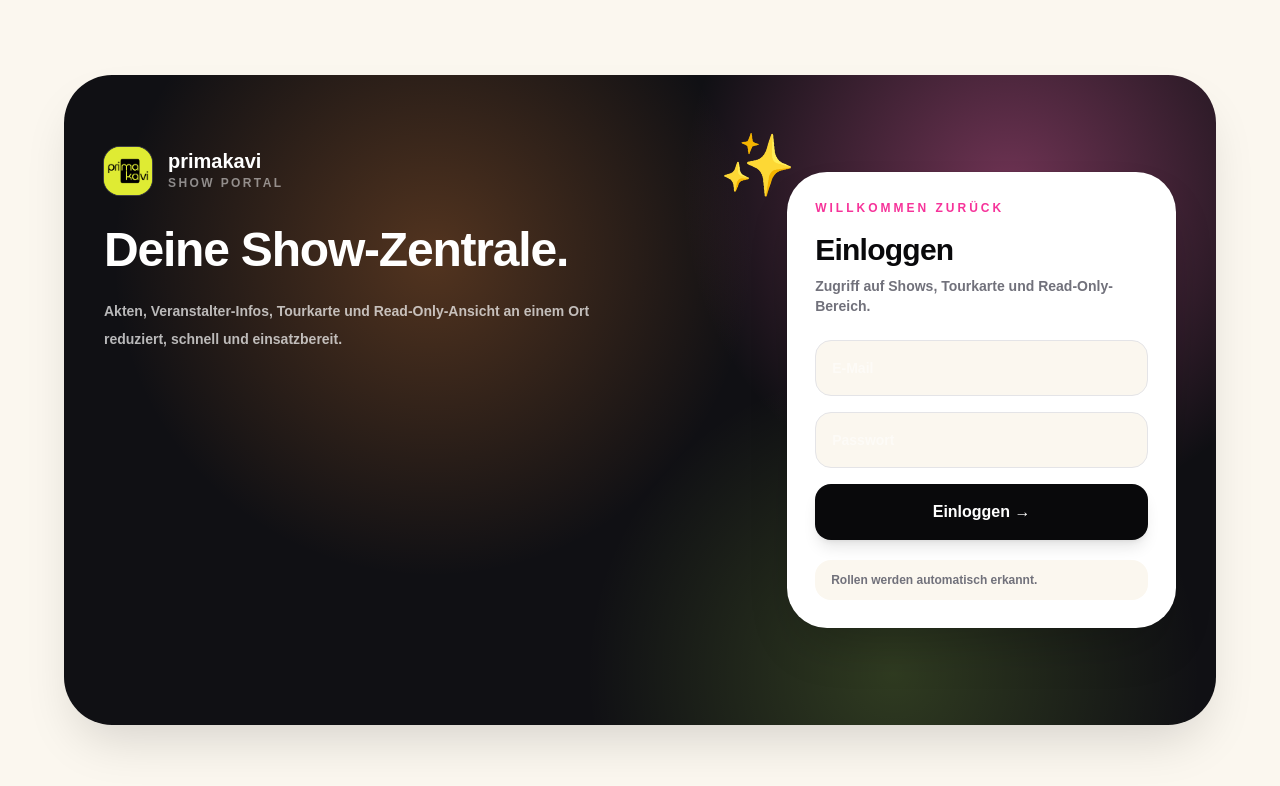
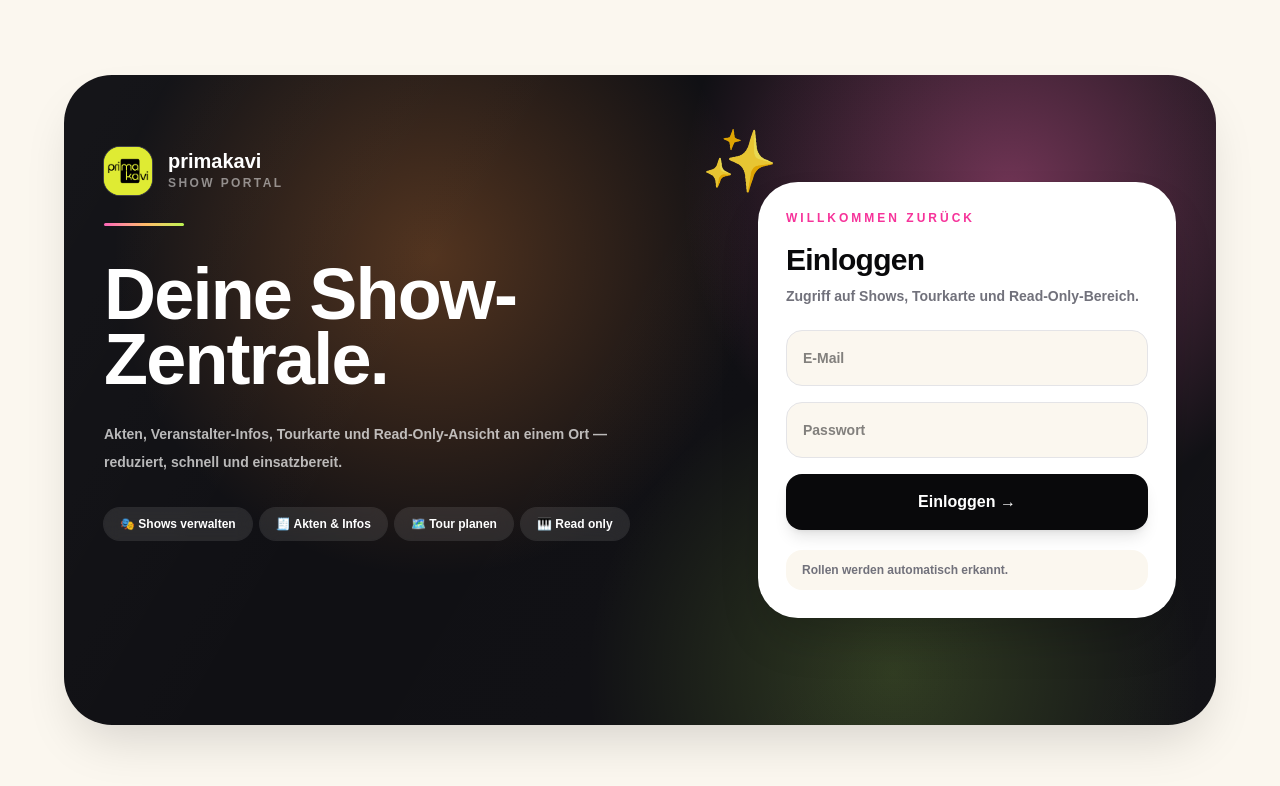
Before and after one commit to primakavi/primakavi-show-portal, a Next.js app: page /login in a window 1280 px wide. Shown: the top 786 px of the page. Built offline with nearby package versions, Linux system fonts and the light colour scheme.

Commit message:
Polish login design

```diff
--- a/app/login/page.tsx
+++ b/app/login/page.tsx
@@ -8,22 +8,17 @@ export default function LoginPage({
   searchParams?: { error?: string };
 }) {
   return (
-<main className="flex min-h-screen items-center justify-center bg-[#fbf7ef] px-5 py-6">
+    <main className="flex min-h-screen items-center justify-center bg-[#fbf7ef] px-5 py-6">
+      <div className="relative mx-auto w-full max-w-6xl overflow-hidden rounded-[3rem] bg-[#101014] text-white shadow-2xl shadow-black/15">
+        <div className="absolute inset-0 bg-[radial-gradient(circle_at_82%_18%,rgba(255,105,180,0.4),transparent_30%),radial-gradient(circle_at_32%_28%,rgba(255,145,60,0.28),transparent_35%),radial-gradient(circle_at_72%_92%,rgba(190,255,90,0.18),transparent_30%)]" />
+        <div className="absolute inset-0 bg-[linear-gradient(120deg,rgba(255,255,255,0.06),transparent_35%,rgba(255,255,255,0.03))] opacity-40" />
 
-      {/* HERO BACKGROUND */}
-      <div className="relative mx-auto max-w-6xl overflow-hidden rounded-[3rem] bg-[#101014] text-white shadow-2xl shadow-black/15">
-
-        {/* GRADIENT */}
-        <div className="absolute inset-0 bg-[radial-gradient(circle_at_82%_18%,rgba(255,105,180,0.4),transparent_30%),radial-gradient(circle_at_32%_28%,rgba(255,145,60,0.28),transparent_35%),radial-gradient(circle_at_72%_92%,rgba(190,255,90,0.18),transparent_30%)]" />
-
-        {/* DOODLES */}
-        <div className="absolute top-15 right-105 rotate-6 text-6xl">✨</div>
-
-        {/* CONTENT */}
-<div className="relative grid min-h-[650px] items-start px-10 py-12 lg:grid-cols-[1.2fr_0.8fr]">
-          {/* LEFT TEXT */}
-<div className="max-w-xl pt-4 lg:pt-6">
-              <div className="flex items-start gap-4">
+        <div className="absolute right-[38%] top-14 rotate-6 text-6xl opacity-90">
+          ✨
+        </div>
+        <div className="relative grid min-h-[650px] items-start gap-8 px-10 py-12 lg:grid-cols-[1.15fr_0.85fr]">
+          <section className="max-w-xl pt-4 lg:pt-6">
+            <div className="flex items-start gap-4">
               <div className="relative h-12 w-12 overflow-hidden rounded-2xl bg-[#d9ff00] ring-1 ring-white/20">
                 <Image
                   src="/logo-primakavi.png"
@@ -42,28 +37,35 @@ export default function LoginPage({
               </div>
             </div>
 
-            <h1 className="mt-8 text-5xl font-black leading-[0.95] tracking-tight">
-              Deine Show-Zentrale.
+            <div className="mt-7 h-[3px] w-20 rounded-full bg-gradient-to-r from-pink-400 via-orange-300 to-lime-300" />
+
+            <h1 className="mt-9 text-6xl font-black leading-[0.9] tracking-tight lg:text-7xl">
+              Deine Show-
+              <br />
+              Zentrale.
             </h1>
 
-            <p className="mt-6 text-sm font-semibold leading-7 text-white/70">
-              Akten, Veranstalter-Infos, Tourkarte und Read-Only-Ansicht an einem Ort
-            <br />
-              reduziert, schnell und einsatzbereit.
+            <p className="mt-7 max-w-lg text-sm font-semibold leading-7 text-white/70">
+              Akten, Veranstalter-Infos, Tourkarte und Read-Only-Ansicht an einem
+              Ort — reduziert, schnell und einsatzbereit.
             </p>
 
+<div className="mt-8 flex flex-wrap gap-2">
+  <Badge>🎭 Shows verwalten</Badge>
+  <Badge>🧾 Akten & Infos</Badge>
+  <Badge>🗺️ Tour planen</Badge>
+  <Badge>🎹 Read only</Badge>
+</div>
 
-          </div>
+          </section>
 
-          {/* LOGIN CARD */}
-{/* LOGIN CARD */}
-<div className="mt-10 flex h-full items-center lg:mt-0 lg:pl-10">
-<div className="w-full rounded-[2.5rem] bg-white p-7 shadow-2xl shadow-black/20 ring-1 ring-black/5 backdrop-blur transition duration-300 hover:-translate-y-1 hover:shadow-black/25">
+          <section className="mt-10 flex h-full items-center lg:mt-0 lg:pl-6">
+            <div className="w-full rounded-[2.5rem] bg-white p-7 text-zinc-950 shadow-2xl shadow-black/20 ring-1 ring-black/5 backdrop-blur transition duration-300 hover:-translate-y-1 hover:shadow-black/25">
               <p className="text-xs font-black uppercase tracking-[0.25em] text-pink-500">
                 Willkommen zurück
               </p>
 
-              <h2 className="mt-4 text-3xl font-black tracking-tight text-zinc-950">
+              <h2 className="mt-4 text-3xl font-black tracking-tight">
                 Einloggen
               </h2>
 
@@ -83,6 +85,7 @@ export default function LoginPage({
                   type="email"
                   required
                   placeholder="E-Mail"
+                  autoComplete="email"
                   className="h-14 w-full rounded-2xl border border-zinc-200 bg-[#fbf7ef] px-4 text-sm font-semibold outline-none focus:border-pink-300 focus:ring-4 focus:ring-pink-100"
                 />
 
@@ -91,12 +94,14 @@ export default function LoginPage({
                   type="password"
                   required
                   placeholder="Passwort"
+                  autoComplete="current-password"
                   className="h-14 w-full rounded-2xl border border-zinc-200 bg-[#fbf7ef] px-4 text-sm font-semibold outline-none focus:border-pink-300 focus:ring-4 focus:ring-pink-100"
                 />
 
                 <button
                   type="submit"
-className="h-14 w-full rounded-2xl bg-zinc-950 font-black text-white shadow-lg shadow-black/10 transition duration-300 hover:-translate-y-0.5 hover:shadow-xl hover:shadow-black/20"                >
+                  className="h-14 w-full rounded-2xl bg-zinc-950 font-black text-white shadow-lg shadow-black/10 transition duration-300 hover:-translate-y-0.5 hover:shadow-xl hover:shadow-black/20"
+                >
                   Einloggen →
                 </button>
               </form>
@@ -105,18 +110,66 @@ className="h-14 w-full rounded-2xl bg-zinc-950 font-black text-white shadow-lg s
                 Rollen werden automatisch erkannt.
               </div>
             </div>
-          </div>
+          </section>
         </div>
       </div>
     </main>
   );
 }
 
-function HeroTile({ title, text }: { title: string; text: string }) {
+function Badge({
+  children,
+  muted = false,
+}: {
+  children: React.ReactNode;
+  muted?: boolean;
+}) {
   return (
-    <div className="rounded-2xl bg-white/10 px-4 py-3 text-sm ring-1 ring-white/10">
+    <span
+      className={[
+        "rounded-full px-4 py-2 text-xs font-black ring-1 backdrop-blur",
+        muted
+          ? "bg-white/5 text-white/45 ring-white/10"
+          : "bg-white/10 text-white ring-white/10",
+      ].join(" ")}
+    >
+      {children}
+    </span>
+  );
+}
+function HeroTile({
+  title,
+  text,
+  disabled = false,
+}: {
+  title: string;
+  text: string;
+  disabled?: boolean;
+}) {
+  return (
+    <div
+      className={[
+        "relative rounded-2xl px-4 py-3 text-sm ring-1 backdrop-blur transition",
+        disabled
+          ? "bg-white/5 ring-white/10 opacity-60"
+          : "bg-white/10 ring-white/10 hover:bg-white/15",
+      ].join(" ")}
+    >
+      {disabled && (
+        <span className="absolute right-3 top-3 rounded-full bg-white/10 px-2 py-1 text-[10px] font-black uppercase tracking-wide text-white/60">
+          bald
+        </span>
+      )}
+
       <p className="font-black">{title}</p>
-      <p className="text-xs text-white/50">{text}</p>
+      <p
+        className={[
+          "mt-1 text-xs font-bold",
+          disabled ? "text-white/40" : "text-white/60",
+        ].join(" ")}
+      >
+        {text}
+      </p>
     </div>
   );
 }
```
